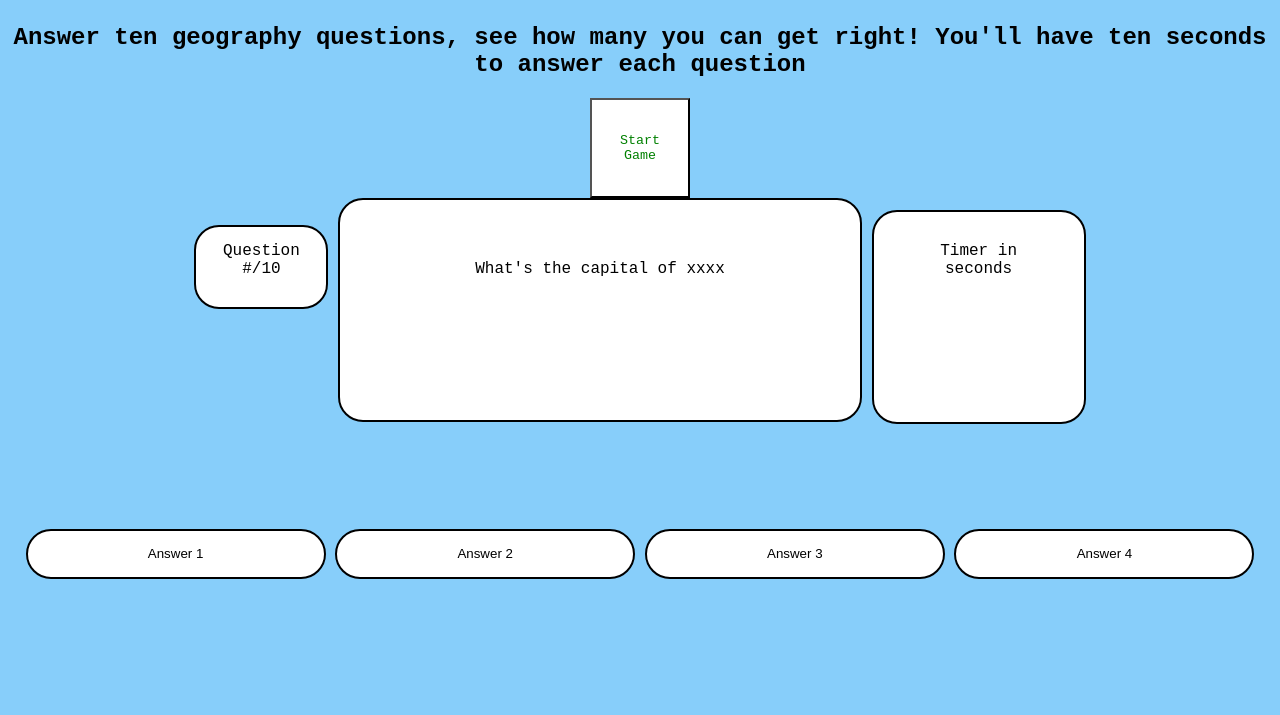
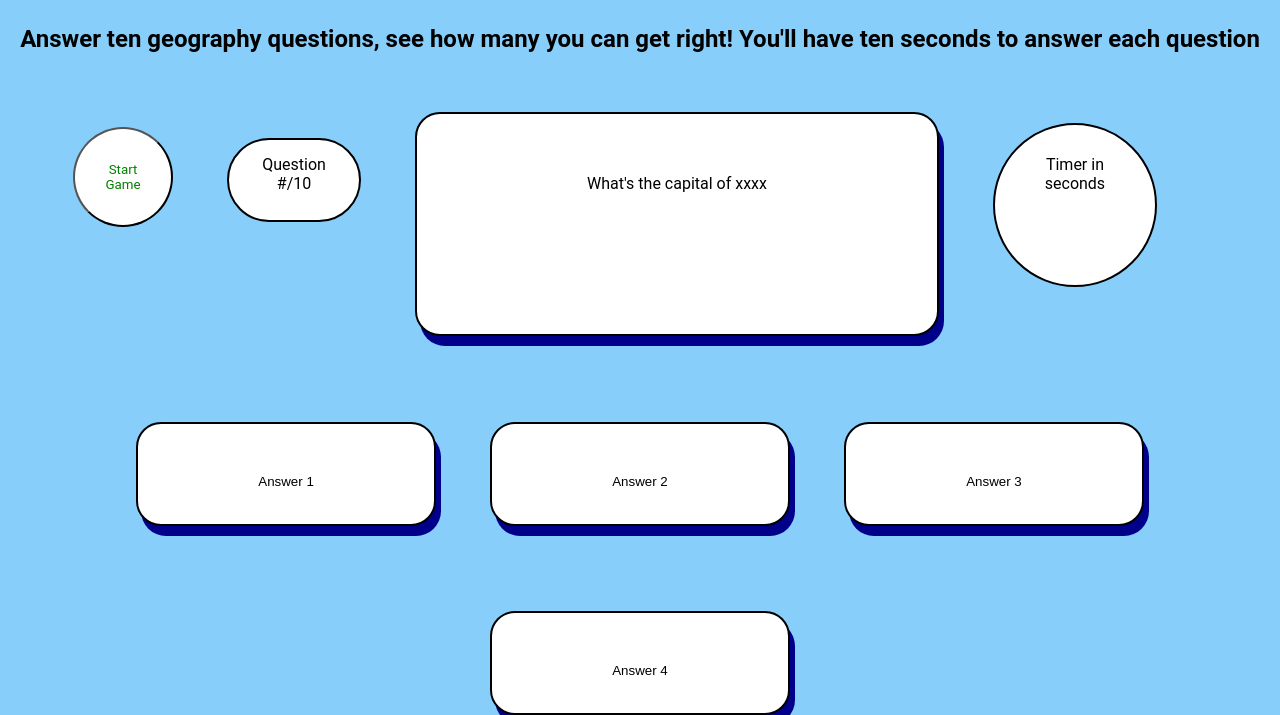
Before and after one commit to Emma88888/Trivia-Game, a website: page index.html in a window 1280 px wide. Shown: the part 116-831 px from the top of the page. Before the commit the page ends 800 px from the top, so only its background shows below. Drawn offline with nearby package versions, Linux system fonts and the light colour scheme.

Commit message:
Updated CSS and JS

```diff
--- a/index.html
+++ b/index.html
@@ -12,13 +12,12 @@
     <section>
         <h1 class="title">Geography Trivia</h1>
         <h2 class="description">Answer ten geography questions, see how many you can get right! You'll have ten seconds to answer each question</h2>
+    <div class="start"></div>
         <button id="start-button">Start Game</button>
-        <div>
-        </div>
 <div class="question-number">Question #/10</div>
     <div class="question">What's the capital of xxxx</div>
 <div class="timer">Timer in seconds</div>
-    <div class="answer-container"></div>
+<div class="question-buttons"></div>
     <button class="answer-box" id="answer1">Answer 1</button>
     <button class="answer-box" id="answer2">Answer 2</button>
     <button class="answer-box" id="answer3"> Answer 3</button>
--- a/script.js
+++ b/script.js
@@ -1,4 +1,29 @@
 //click start, get axios questions
+let question = document.querySelector(".question")
+
+let answers = document.querySelectorAll(".answer-box")
+
+let timeLeft = 10;
+
+// let timer = document.querySelector(".timer")
+//     setInterval(function(){
+//         console.log("Called!");
+//         setTimeout(timerCount, 10000);
+//             if (timeLeft === 10) {
+//                 console.log(timeLeft--)
+//             } else if (timeLeft === 0) {
+//                  window.alert("Out of time!");
+//             }
+// })
+
+// let timer= setInterval(function() {
+//     if (timeLeft === 10) {
+//         timeLeft -= 1;
+//     }
+// })
+// console.log(timer)
+
+
 
 document.querySelector("#start-button").addEventListener("click", (event) => {
     axios({
@@ -8,7 +33,7 @@ document.querySelector("#start-button").addEventListener("click", (event) => {
     .then((response) => {
         console.log(response.data.results[0].question);
         function responses(questions) {
-            responses.forEach( x => console.log(x));
+            responses.forEach(x => console.log(x));
         }
     })
     .catch((error) => {
--- a/style.css
+++ b/style.css
@@ -7,20 +7,22 @@ body {
 
 section {
     text-align: center;
-    font-family: 'Courier New', Courier, monospace;
+    font-family: 'Roboto',sans-serif;
 }
 
 .title {
-    font-family: 'Courier New', Courier, monospace;
+    font-family: 'Roboto',sans-serif;
     font-size: 50px;
     color: black;
 }
 
 #start-button {
     background-color: white;
-    font-family: 'Courier New', Courier, monospace;
+    border-radius: 50px;
+    font-family: 'Roboto',sans-serif;
     color: green;
     text-align: center;
+    margin-bottom: 50px;
     padding: 15px;
     width: 100px;
     height: 100px;
@@ -37,8 +39,10 @@ section {
 .question-number {
    display: inline-block;
    background-color: white;
-   border-radius: 25px;
+   border-radius: 100px;
    border: 2px solid black;
+   margin-left: 50px;
+   margin-right: 50px;
    padding: 15px;
    width: 100px;
    height: 50px;
@@ -49,6 +53,7 @@ section {
     background-color: white;
     border-radius: 25px;
     border: 2px solid black;
+    box-shadow: 5px 10px darkblue;
     padding: 60px;
     width: 400px;
     height: 100px;
@@ -57,28 +62,34 @@ section {
 .timer {
     display: inline-block;
     background-color: white;
-    border-radius: 25px;
+    border-radius: 100px;
     border: 2px solid black;
+    margin: 50px;
     padding: 30px;
-    width: 150px;
-    height: 150px;
+    width: 100px;
+    height: 100px;
 }
 
-.answer-container {
+/* .answer-container {
    background-color: lightskyblue;
    align-items: center;
    padding: 15px;
    width: 100px;
    height: 75px;
-}
+} */
 
 .answer-box {
    display: inline-block;
+   position: relative;
    background-color: white;
    border-radius: 25px;
    border: 2px solid black;
-   padding: 15px;
+   box-shadow: 5px 10px darkblue;
+   margin-top: 85px;
+   margin-left: 25px;
+   margin-right: 25px;
+   padding: 50px;
    width: 300px;
-   height: 50px;
+   height: 100px;
 
 }
```
Lines whose indentation alone changed are shown as unchanged.
